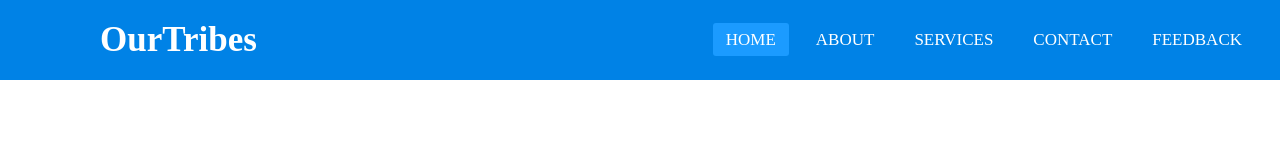
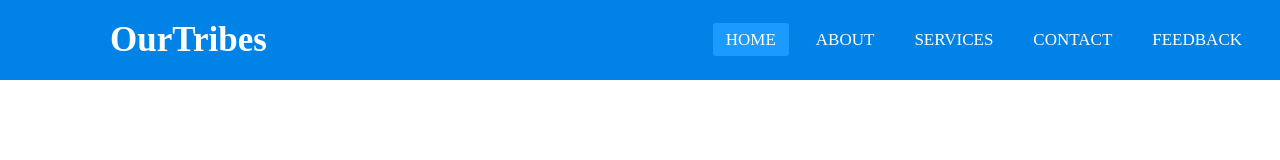
Before and after one commit to MacmillanMatlaila/Responsive-nav, a plain HTML site: page index.html in a window 1280 px wide. Drawn offline with Linux system fonts and the light colour scheme.

Commit message:
label.logo padding changed from100px to 110px

```diff
--- a/style.css
+++ b/style.css
@@ -20,7 +20,7 @@ label.logo {
   color: white;
   font-size: 35px;
   line-height: 80px;
-  padding: 0 100px;
+  padding: 0 110px;
   font-weight: bold;
 }
 
```
